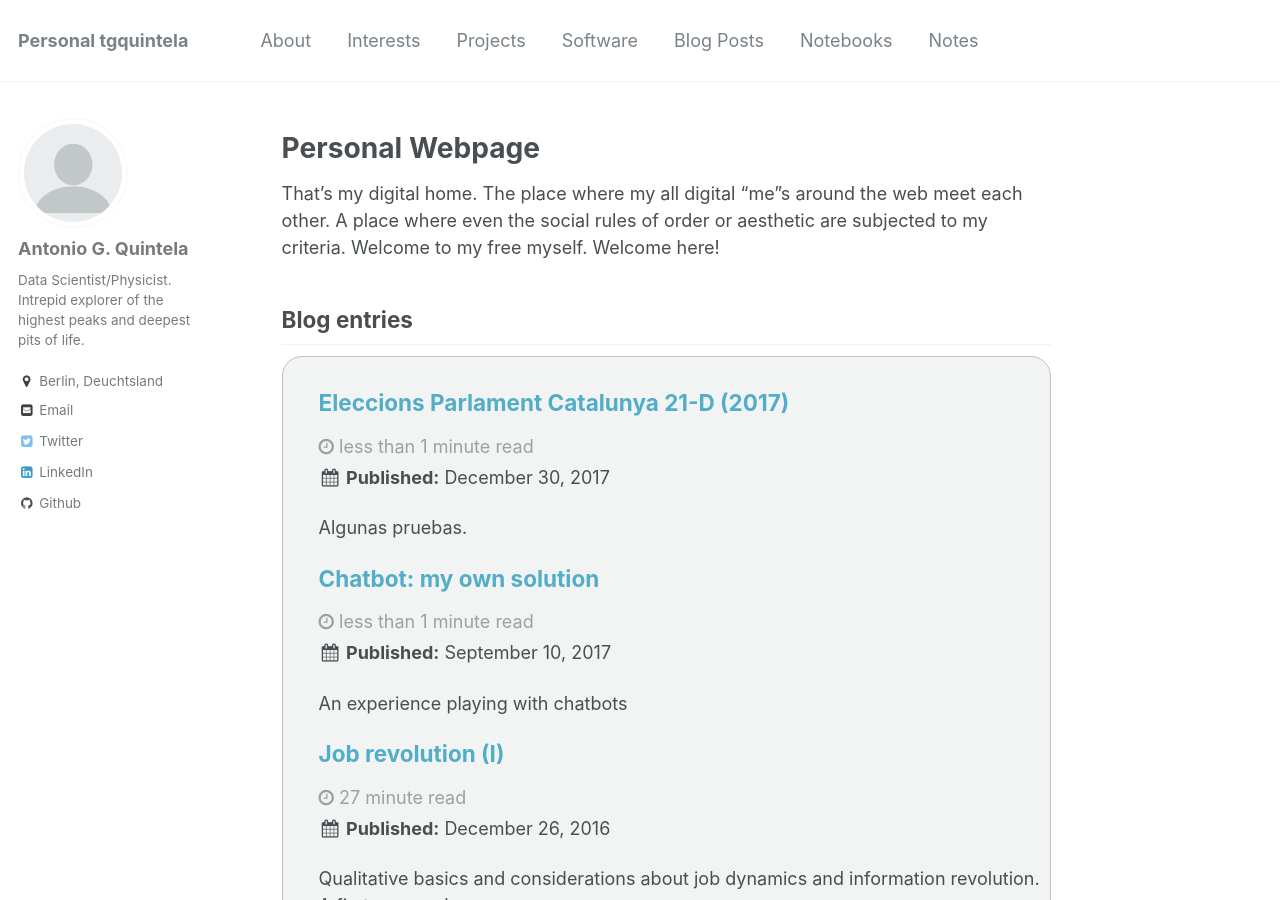
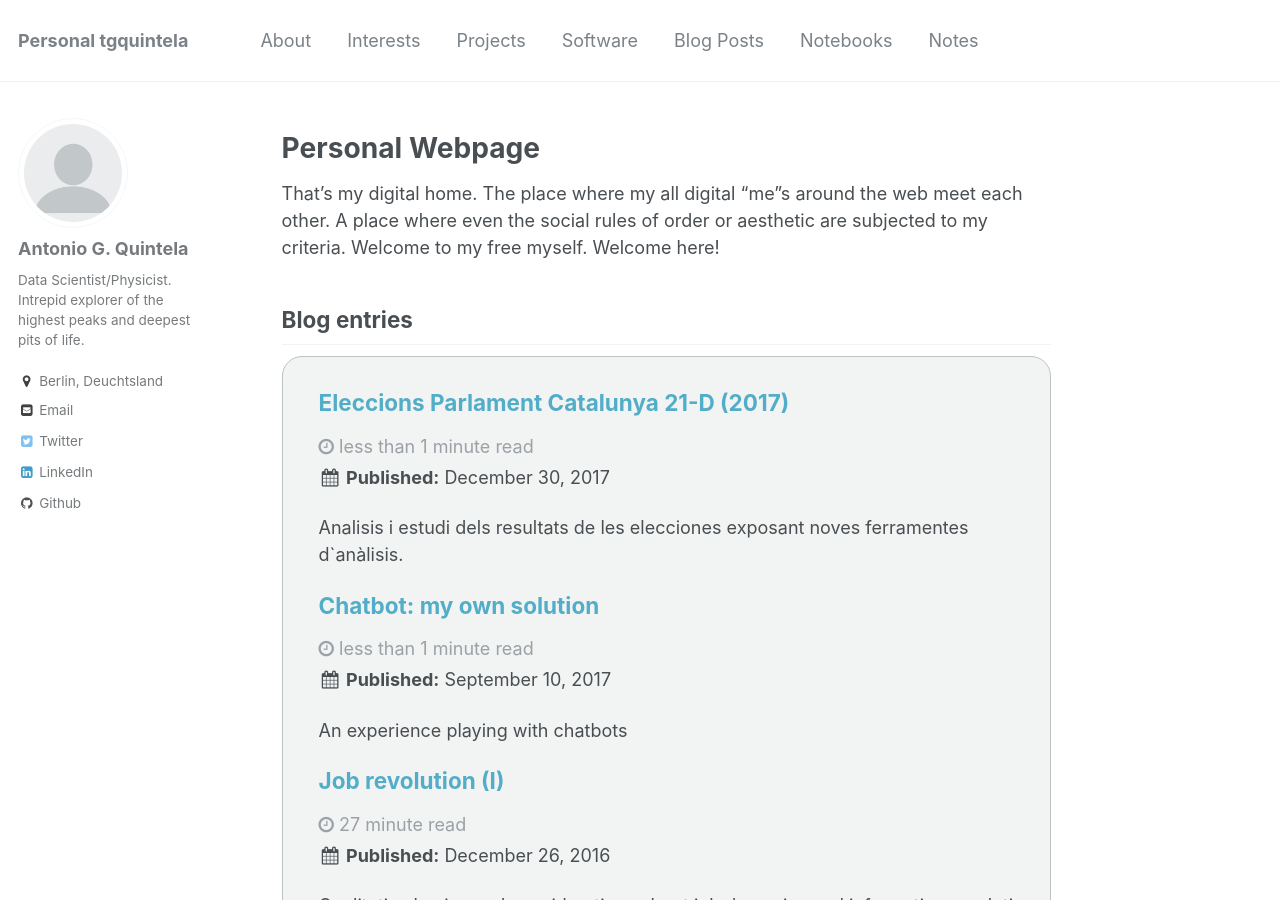
Before and after one commit to tgquintela/tgquintela.github.io, a Jekyll site: the page built from _pages/main.md, in a window 1280 px wide and 900 px high. Built offline with Jekyll 4.4.1, drawn with Linux system fonts in a browser that asks for light colours; a script that is not in the unit is left out.

Commit message:
Testing new things.[A

```diff
--- a/_posts/2017-12-30-eleccions-21d.md
+++ b/_posts/2017-12-30-eleccions-21d.md
@@ -1,5 +1,6 @@
 ---
 title: 'Eleccions Parlament Catalunya 21-D (2017)'
+excerpt: 'Analisis i estudi dels resultats de les elecciones exposant noves ferramentes d`anàlisis.'
 date: 2017-12-30
 permalink: /blog/2017/12/eleccions-cat-21d/
 ---
```
